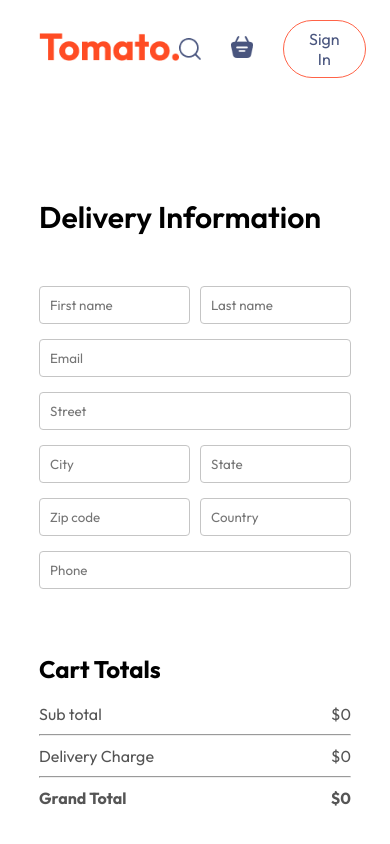
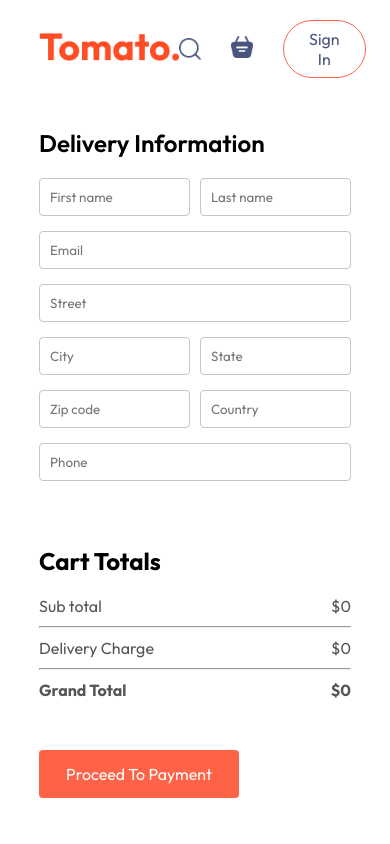
Before and after one commit to Mostafizur-Rahman13/Foods-App, a React (Vite) app: page /placeorder in a window 390 px wide. Shown: the top 844 px of the page. Built offline with nearby package versions, Linux system fonts and the light colour scheme.

Commit message:
Place Order Responsive

```diff
--- a/src/pages/place order/PlaceOrder.css
+++ b/src/pages/place order/PlaceOrder.css
@@ -43,9 +43,16 @@
 @media (max-width:750px) {
 
   .place-order {
+    margin-top: 30px;
     display: flex;
     flex-direction: column;
     gap: 50px;
   }
 
+  .place-order-left .title {
+    font-size: 24px;
+    font-weight: 600;
+    margin-bottom: 20px;
+  }
+
 }
```
